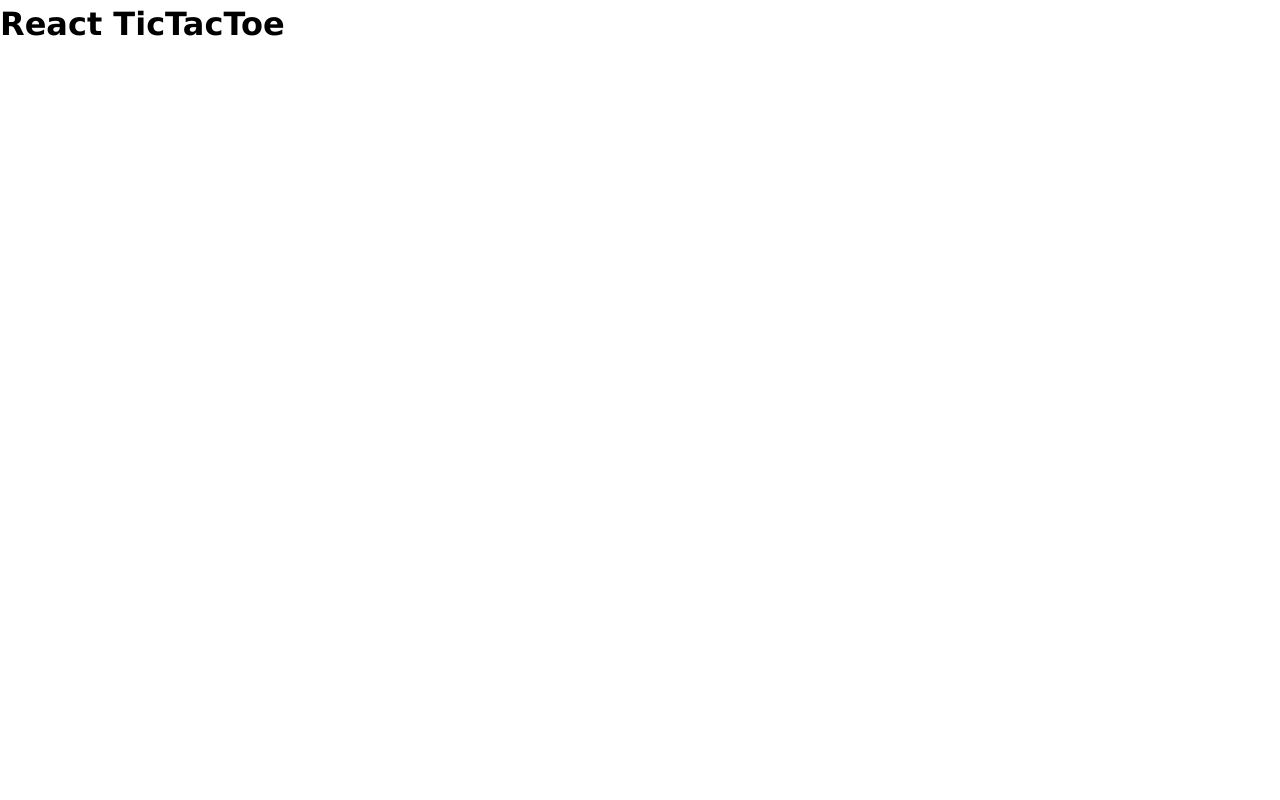
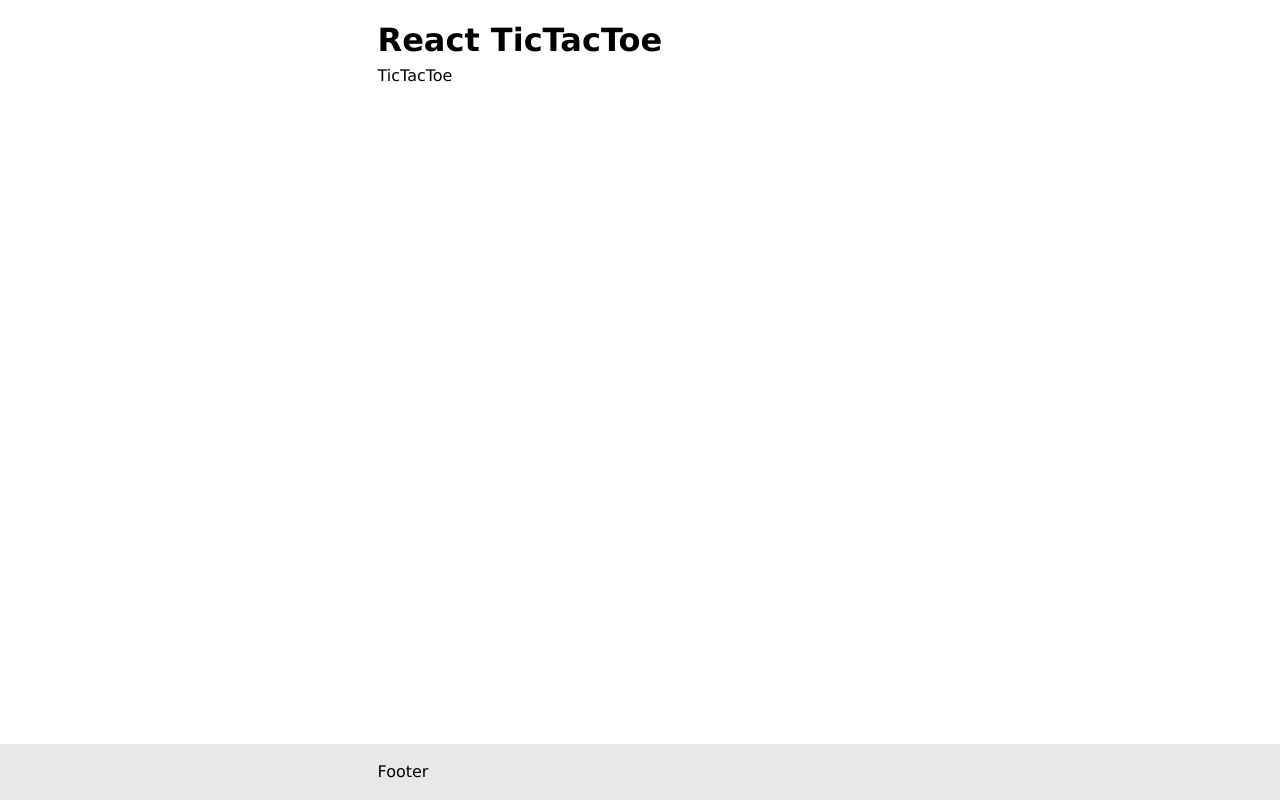
Before and after one commit to Ivanho92/react-tic-tac-toe, a React (Create React App) app: page / in a window 1280 px wide. Built offline with nearby package versions, Linux system fonts and the light colour scheme.

Commit message:
Scaffolding of project structure

```diff
--- a/src/App.jsx
+++ b/src/App.jsx
@@ -1,9 +1,21 @@
+import TicTacToe from "./components/TicTacToe/TicTacToe";
+import Header from "./components/Header/Header";
+import Footer from "./components/Footer/Footer";
+
+import Wrapper from "./components/utils/Wrapper/Wrapper";
+
 const App = () => {
   return (
-    <div className="App">
-      <header>
-        <h1>React TicTacToe</h1>
-      </header>
+    <div className="app">
+      <div>
+        <Header />
+        <main>
+          <Wrapper>
+            <TicTacToe />
+          </Wrapper>
+        </main>
+      </div>
+      <Footer />
     </div>
   );
 };
--- /dev/null
+++ b/src/components/Footer/Footer.jsx
@@ -0,0 +1,15 @@
+import React from "react";
+
+import Wrapper from "../utils/Wrapper/Wrapper";
+
+import styles from "./Footer.module.scss";
+
+const Footer = () => {
+  return (
+    <footer className={styles.footer}>
+      <Wrapper>Footer</Wrapper>
+    </footer>
+  );
+};
+
+export default Footer;
--- /dev/null
+++ b/src/components/Footer/Footer.module.scss
@@ -0,0 +1,7 @@
+@import "../../scss/variables.scss";
+
+.footer {
+  margin-block-start: auto;
+  background-color: $grayColor;
+  padding-block: 1rem;
+}
--- /dev/null
+++ b/src/components/Header/Header.jsx
@@ -0,0 +1,17 @@
+import React from "react";
+
+import Wrapper from "../utils/Wrapper/Wrapper";
+
+import styles from "./Header.module.scss";
+
+const Header = () => {
+  return (
+    <header className={styles.header}>
+      <Wrapper>
+        <h1>React TicTacToe</h1>
+      </Wrapper>
+    </header>
+  );
+};
+
+export default Header;
--- /dev/null
+++ b/src/components/Header/Header.module.scss
@@ -0,0 +1,11 @@
+.header {
+  margin-block-start: 1rem;
+
+  h1 {
+    cursor: pointer;
+
+    &:hover {
+      color: red;
+    }
+  }
+}
--- /dev/null
+++ b/src/components/TicTacToe/TicTacToe.jsx
@@ -0,0 +1,7 @@
+import React from "react";
+
+const TicTacToe = () => {
+  return <div>TicTacToe</div>;
+};
+
+export default TicTacToe;
--- /dev/null
+++ b/src/components/utils/Wrapper/Wrapper.jsx
@@ -0,0 +1,9 @@
+import React from "react";
+
+import styles from "./Wrapper.module.scss";
+
+const Wrapper = ({ children, className }) => {
+  return <div className={`${styles.wrapper} ${className}`}>{children}</div>;
+};
+
+export default Wrapper;
--- a/src/components/utils/Container/Container.module.scss
+++ b/src/components/utils/Wrapper/Wrapper.module.scss
@@ -1,6 +1,6 @@
 @import "../../../scss/variables.scss";
 
-.container {
+.wrapper {
   width: 90%;
   max-width: $containerSize;
   margin-inline: auto;
--- a/src/scss/globals.scss
+++ b/src/scss/globals.scss
@@ -3,7 +3,7 @@ body {
   overflow-x: hidden;
 }
 
-.tictactoe {
+.app {
   min-height: 100vh;
   display: flex;
   flex-direction: column;
```
Also changed, not shown: src/components/utils/Container/Container.jsx (deleted, +0 -9 lines).
